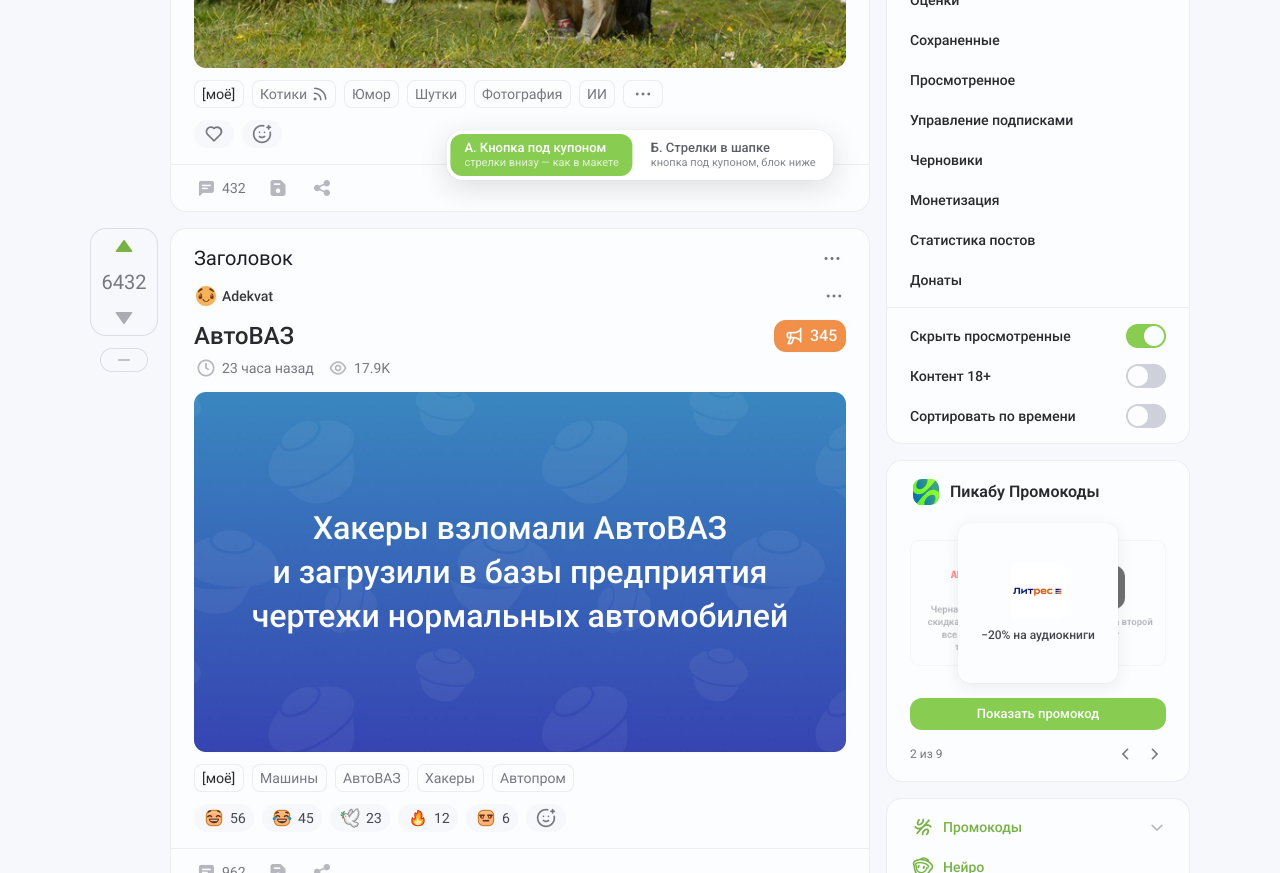
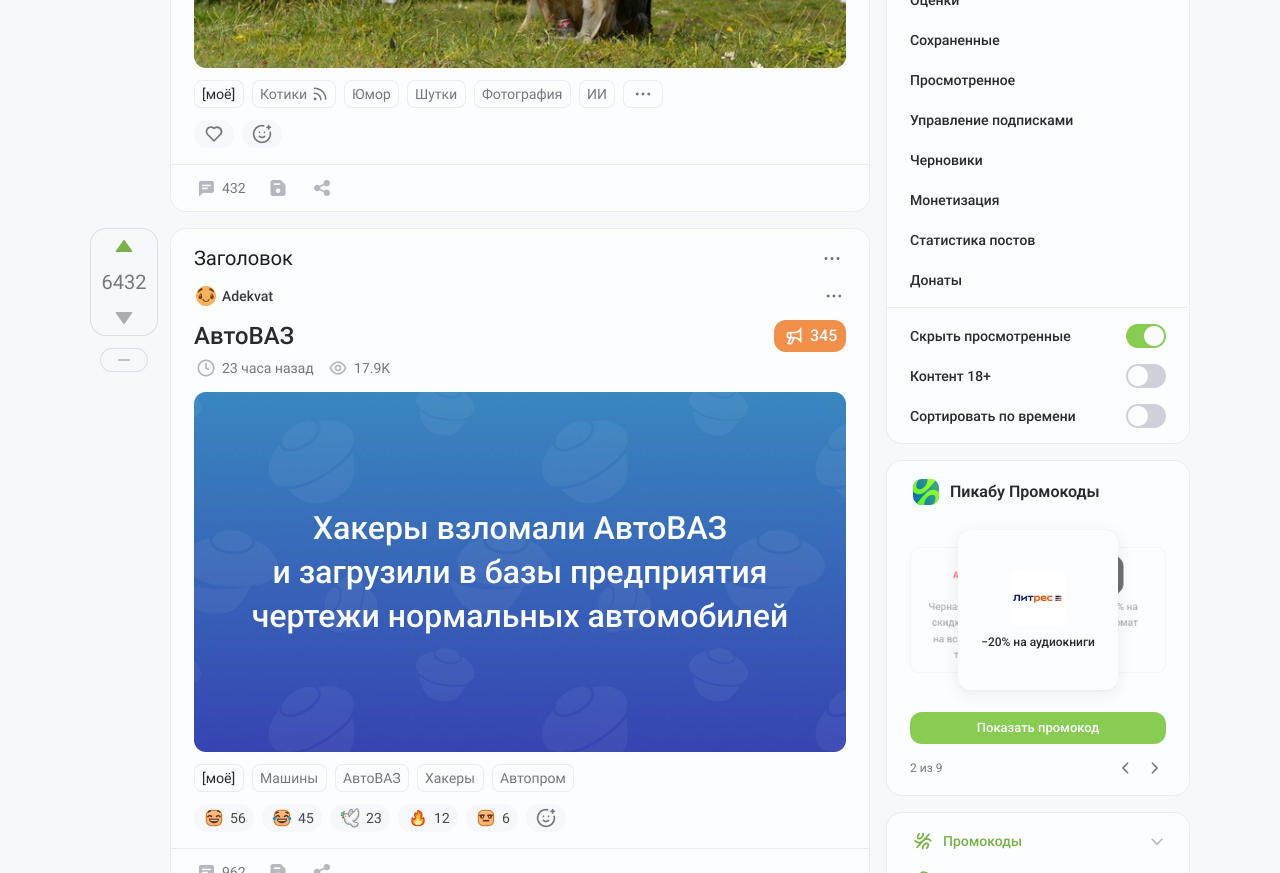
Before and after one commit to Ann938/pikabu-promo-sidebar, a plain HTML site: page index.html in a window 1280 px wide. Shown: the part 600-1473 px from the top of the page. Drawn offline with Linux system fonts and the light colour scheme.

Commit message:
Один вариант строго по макету 24:21024: блок 336, сцена 180, соседние купоны 126 с раскладкой из макета
Co-Authored-By: Claude Opus 5.5 <noreply@anthropic.com>

```diff
--- a/index.html
+++ b/index.html
@@ -36,37 +36,32 @@ button{font:inherit;color:inherit;background:none;border:0;cursor:pointer}
 .promo__hd{display:flex;align-items:center;gap:8px}
 .promo__hd img{width:32px;height:32px}
 .promo__hd b{font-weight:600;font-size:16px;line-height:24px}
-.stage{position:relative;width:256px;height:166px;touch-action:pan-y;user-select:none}
+.stage{position:relative;width:256px;height:180px;touch-action:pan-y;user-select:none}
 
 /* Купон по макету 24:21024 (компонент coupon 48:4734):
-   активный 160×160, padding 16, gap 8, radius 12, фон #FCFDFF + shadowMain, текст 12/16 Medium #45474D;
+   активный 160×160, padding 16, gap 8, radius 12, фон #FCFDFF + shadowMain, текст 12/16 Medium #292A2E;
    лого + заголовок центрируются группой, заголовок максимум 4 строки — карточка всегда 160, ничего не прыгает.
-   Соседние — квадрат 126×126 (это 160 × 0.7875), прозрачность 56 %, обводка #EBEDF2, текст #757880.
-   Ховер на активном (вариант condition=hover): 160 → 166, ease-out 0.3 с. */
+   Соседние — квадрат 126×126 (это 160 × 0.7875), прозрачность 56 %, обводка #EBEDF2: padding 8/16, лого 40 r12,
+   gap 4, текст 10/16 #757880, прижато к верху. Внутри карточки размеры заданы в «160-х» единицах (÷0.7875),
+   чтобы после масштаба получились ровно макетные. Сцена 180 — всегда фиксированной высоты. */
+/* Ховер на активном (вариант condition=hover): 160 → 166, ease-out 0.3 с. */
 .cp{position:absolute;left:0;top:50%;width:160px;height:160px;overflow:hidden;display:flex;flex-direction:column;align-items:center;justify-content:center;gap:8px;padding:16px;border-radius:12px;
   background:var(--clear);box-shadow:inset 0 0 0 1px var(--stroke);text-align:center;cursor:pointer;
   transform:translate(var(--x), -50%) scale(calc(var(--s) * var(--h, 1)));
   transition:transform .6s var(--ease),opacity .6s var(--ease),box-shadow .4s;will-change:transform,opacity}
-.cp__logo{width:56px;height:56px;border-radius:8px;background:var(--clear);overflow:hidden;flex:none;transition:border-radius .4s}
+.cp__logo{width:56px;height:56px;border-radius:8px;background:var(--clear);overflow:hidden;flex:none;transition:width .6s var(--ease),height .6s var(--ease),border-radius .6s var(--ease)}
 .cp__logo img{width:100%;height:100%;object-fit:contain}
 .cp__tw{width:100%;display:flex;justify-content:center}
-.cp__t{font-weight:500;font-size:12px;line-height:16px;color:#757880;display:-webkit-box;-webkit-line-clamp:4;-webkit-box-orient:vertical;overflow:hidden;transition:color .4s}
-.cp:not(.is-active) .cp__logo{border-radius:15px}
+.cp__t{font-weight:500;font-size:12px;line-height:16px;color:#757880;display:-webkit-box;-webkit-line-clamp:4;-webkit-box-orient:vertical;overflow:hidden;transition:color .4s,font-size .6s var(--ease),line-height .6s var(--ease)}
+.cp{transition-property:transform,opacity,box-shadow,padding,gap}
+.cp:not(.is-active){justify-content:flex-start;padding:10px 20px;gap:5px}
+.cp:not(.is-active) .cp__logo{width:51px;height:51px;border-radius:15px}
+.cp:not(.is-active) .cp__t{font-size:12.7px;line-height:20.3px}
 .cp.is-active{box-shadow:var(--shadow);cursor:pointer}
-.cp.is-active .cp__t{color:#45474d}
+.cp.is-active .cp__t{color:#292a2e}
 .cp.is-active:hover{--h:1.0375;transition:transform .3s ease-out,opacity .6s var(--ease),box-shadow .4s}
 .cp:not(.is-active):hover{opacity:.75!important}
 
-/* вариант Б: стрелки в шапке, счётчик не помещается рядом с заголовком — убран */
-.promo__hd b{flex:1}
-.promo[data-l="b"] #count{display:none}
-.promo__hd .nav{gap:4px}
-
-.vbar{position:fixed;left:50%;bottom:20px;transform:translateX(-50%);z-index:30;display:flex;gap:4px;padding:4px;background:#fff;border-radius:16px;box-shadow:0 0 1px rgba(41,42,46,.2),0 8px 28px rgba(41,42,46,.14)}
-.vbar button{padding:6px 14px;border-radius:12px;font-weight:500;font-size:13px;line-height:16px;color:var(--text2);text-align:left;transition:.2s}
-.vbar button:hover{background:var(--soft)}
-.vbar button[aria-pressed="true"]{background:var(--green);color:#fff}
-.vbar small{display:block;font-size:11px;line-height:14px;opacity:.75;font-weight:400}
 
 
 .nav{display:flex;align-items:center;gap:4px}
@@ -102,7 +97,7 @@ button{font:inherit;color:inherit;background:none;border:0;cursor:pointer}
       <div class="promo__hd"><img src="img/logo-promo.svg" alt=""><b>Пикабу Промокоды</b></div>
       <div class="stage" id="stage"></div>
       <div id="action"></div>
-      <div class="nav" id="nav">
+      <div class="nav">
         <span id="count" aria-live="polite">1 из 9</span>
         <button type="button" id="prev" aria-label="Предыдущий купон"><img src="img/ar-l.svg" alt=""></button>
         <button type="button" id="next" aria-label="Следующий купон"><img src="img/ar-r.svg" alt=""></button>
@@ -113,10 +108,6 @@ button{font:inherit;color:inherit;background:none;border:0;cursor:pointer}
   </aside>
 </div>
 
-<nav class="vbar" aria-label="Варианты блока">
-  <button type="button" data-l="a">А. Кнопка под купоном<small>стрелки внизу — как в макете</small></button>
-  <button type="button" data-l="b">Б. Стрелки в шапке<small>кнопка под купоном, блок ниже</small></button>
-</nav>
 <div class="toast" id="toast"></div>
 
 <script>
@@ -187,14 +178,6 @@ button{font:inherit;color:inherit;background:none;border:0;cursor:pointer}
   let sx = null; stage.addEventListener("pointerdown", (e) => { sx = e.clientX; });
   stage.addEventListener("pointerup", (e) => { if (sx == null) return; const d = e.clientX - sx; sx = null; if (Math.abs(d) > 30) { stopAuto(); go(d < 0 ? 1 : -1); } });
 
-  // варианты: А — как в макете (кнопка, под ней счётчик со стрелками), Б — стрелки в шапке
-  const nav = $("#nav"), hd = $(".promo__hd"), btns = document.querySelectorAll(".vbar button");
-  function setL(l) {
-    promo.dataset.l = l; (l === "b" ? hd : promo).appendChild(nav);
-    btns.forEach((b) => b.setAttribute("aria-pressed", b.dataset.l === l)); history.replaceState(null, "", "#" + l);
-  }
-  btns.forEach((b) => b.onclick = () => setL(b.dataset.l));
-  setL(location.hash === "#b" ? "b" : "a");
   render(); schedule();
 })();
 </script>
```
